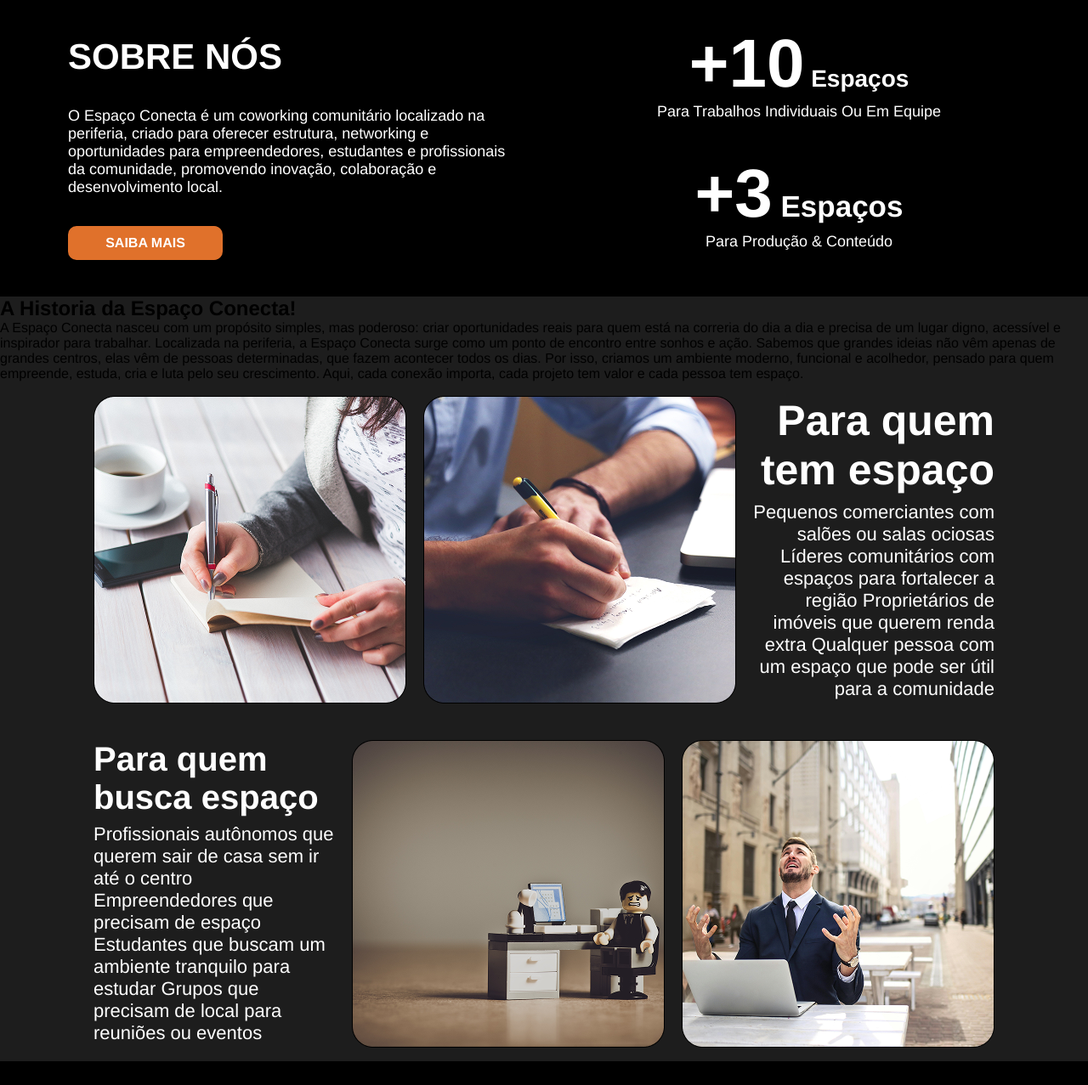
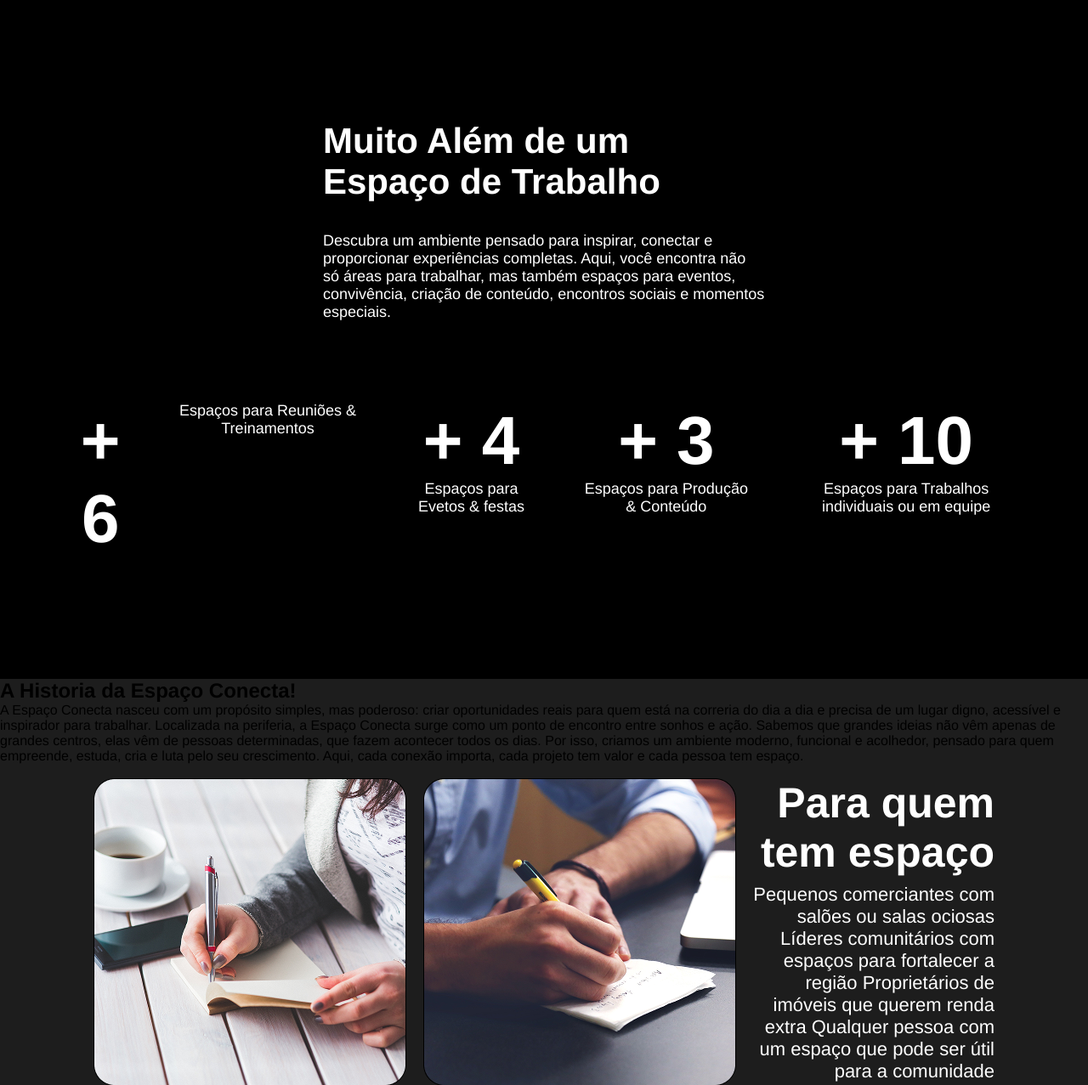
Before and after one commit to PI-SENAC2/Espaco-Conecta, a PHP site: page /sobre.php in a window 1280 px wide. Shown: the part 601-1878 px from the top of the page at 85% size. Run offline with PHP 8.4, Linux system fonts and the light colour scheme.

Commit message:
feat: add imagem, titulo e text em sobre.php

```diff
--- a/frontend/sobre.php
+++ b/frontend/sobre.php
@@ -3,7 +3,7 @@
 <head>
     <meta charset="UTF-8">
     <meta name="viewport" content="width=device-width, initial-scale=1.0">
-    <title>Document</title>
+    <title>Sobre</title>
     <link rel="stylesheet" href="./src/style/sobre.css">
     <link rel="stylesheet" href="./src/style/global.css">
     <link rel="shortcut icon" href="./assets/img/Favicon-espaçoConecta.png" type="image/x-icon">
@@ -19,7 +19,7 @@
 
      <section id="home" class="hero">
         <div class="hero-content">
-            <h1><span id="laranja">ESPAÇO </span> CONECTA</h1>
+            <h1><span id="laranja">SOBRE</span> COWORKING</h1>
             <p>Conectando Quem Faz o Corre!</p>
         </div>
     </section>
@@ -28,19 +28,27 @@
     <!-- Sobre nos -->
     <section id="sobre" class="sobre-nos">
         <div class="sobre-text">
-            <h2>SOBRE NÓS</h2>
-            <p>O Espaço Conecta é um coworking comunitário localizado na periferia, criado para oferecer estrutura,
-                networking e oportunidades para empreendedores, estudantes e profissionais da comunidade, promovendo
-                inovação, colaboração e desenvolvimento local.</p>
-            <a href="./sobre.php" class="saiba-mais">SAIBA MAIS</a>
+            <h2>Muito Além de um Espaço de Trabalho </h2>
+            <p>Descubra um ambiente pensado para inspirar, conectar e proporcionar experiências completas. Aqui, você encontra não só áreas para trabalhar, mas também espaços para eventos, convivência, criação de conteúdo, encontros sociais e momentos especiais.</p>
         </div>
-        <div class="adicional-text">
-            <h2><span id="maior">+10</span> Espaços</h2>
-            <p>Para Trabalhos Individuais Ou Em Equipe</p>
+        <div class="center-text">
             <div class="adicional-text2">
-                <h2><span id="maior">+3</span> Espaços</h2>
-                <p>Para Produção & Conteúdo</p>
+                <h2><span id="maior" class="adicional-text3">+ 6</span></h2>
+                <p>Espaços para Reuniões & Treinamentos</p>
+                <div class="adicional-text3">
+                    <h2><span id="maior">+ 4</span></h2>
+                    <p>Espaços para Evetos & festas</p>
+                </div>
+                <div class="adicional-text3">
+                    <h2><span id="maior">+ 3</span></h2>
+                    <p>Espaços para Produção & Conteúdo</p>
+                </div>
+                <div class="adicional-text3">
+                    <h2><span id="maior">+ 10</span></h2>
+                    <p>Espaços para Trabalhos individuais ou em equipe</p>
+                </div>
             </div>
+
         </div>
 
     </section>
--- a/frontend/src/style/sobre.css
+++ b/frontend/src/style/sobre.css
@@ -159,7 +159,7 @@ header {
 
 .hero{
   height: 600px; /* ocupa a tela toda */
-  background-image: url("../../assets/img/IMGhero.png");
+  background-image: url("../../assets/img/IMGhero3.png");
   background-size: cover;       /* cobre toda a área */
   background-position: center;  /* centraliza */
   background-repeat: no-repeat;
@@ -217,13 +217,16 @@ header {
 
 /* SOBRE NOS */
  .sobre-nos{
-   height: 350px;
+    width: 100%;
+   height: 100vh;
     padding: 0px 40px;
     width: 100%;
     background-color: #000;
     display: flex;
+    flex-direction: column;
     justify-content: center;
     align-items: center;
+    text-align: center;
     padding-top: 0px;
  }
 
@@ -252,50 +255,18 @@ header {
     color: white;
  }
 
- /* Botão saiba mais */
-
- .saiba-mais{
-   display: flex;
-   justify-content:baseline;
-   align-items:center;
-   width: 182px;
-    height: 40px;
-    border-radius: 10px;
-    background-color: #E0712B;
-    border: none;
-    font-weight: 700;
- }
-
-
- .saiba-mais{
-    display: flex;
-    justify-content: center; /* Centraliza horizontalmente */
-    text-align: center; /* Centraliza verticalmente */
-    transition: background-color 0.4s ease, transform 0.10s ease;
- }
-
- .saiba-mais:hover{
-    background-color: #ffffff;
-    transform: scale(1.05);
- }
-
- .sobre-text a:hover{
-    color: #E0712B;
-    transform: 0.4s;
-    font-weight: 700;
- }
 
  /* Texto informativo ao lado de sobre nos */
 
  .adicional-text{
     display: flex;
-    flex-direction: column;
+    justify-content: center;
     text-align: center;
     height: 100%;
     width: 50%;
        padding: 30px 40px;
  }
- .adicional-text h2{
+ .adicional-text3 h2{
     color: #fff;
     font-size: 28px;
     padding: 0;
@@ -305,7 +276,9 @@ header {
     font-size: 80px;
  }
 
- .adicional-text p{
+ .adicional-text3 p{
+    display: flex;
+    flex-direction: column;
     color: white;
     font-size: 18px;
     font-weight: 100;
@@ -315,8 +288,10 @@ header {
 
  .adicional-text2{
     display: flex;
-    flex-direction: column;
     text-align: center;
+
+    gap:50px;
+     padding: 30px 40px;
  }
  .adicional-text2 h2{
     color: white;
```
